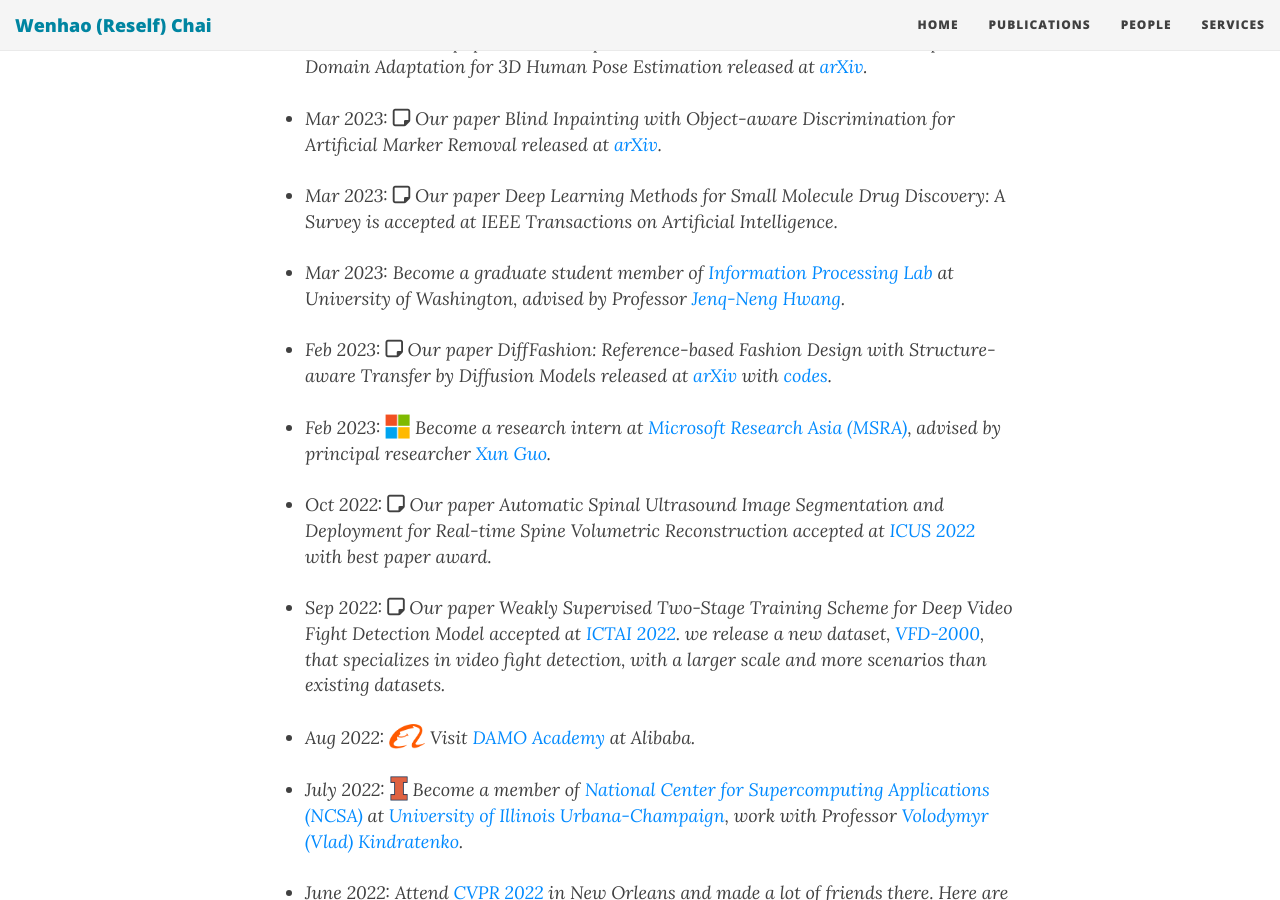
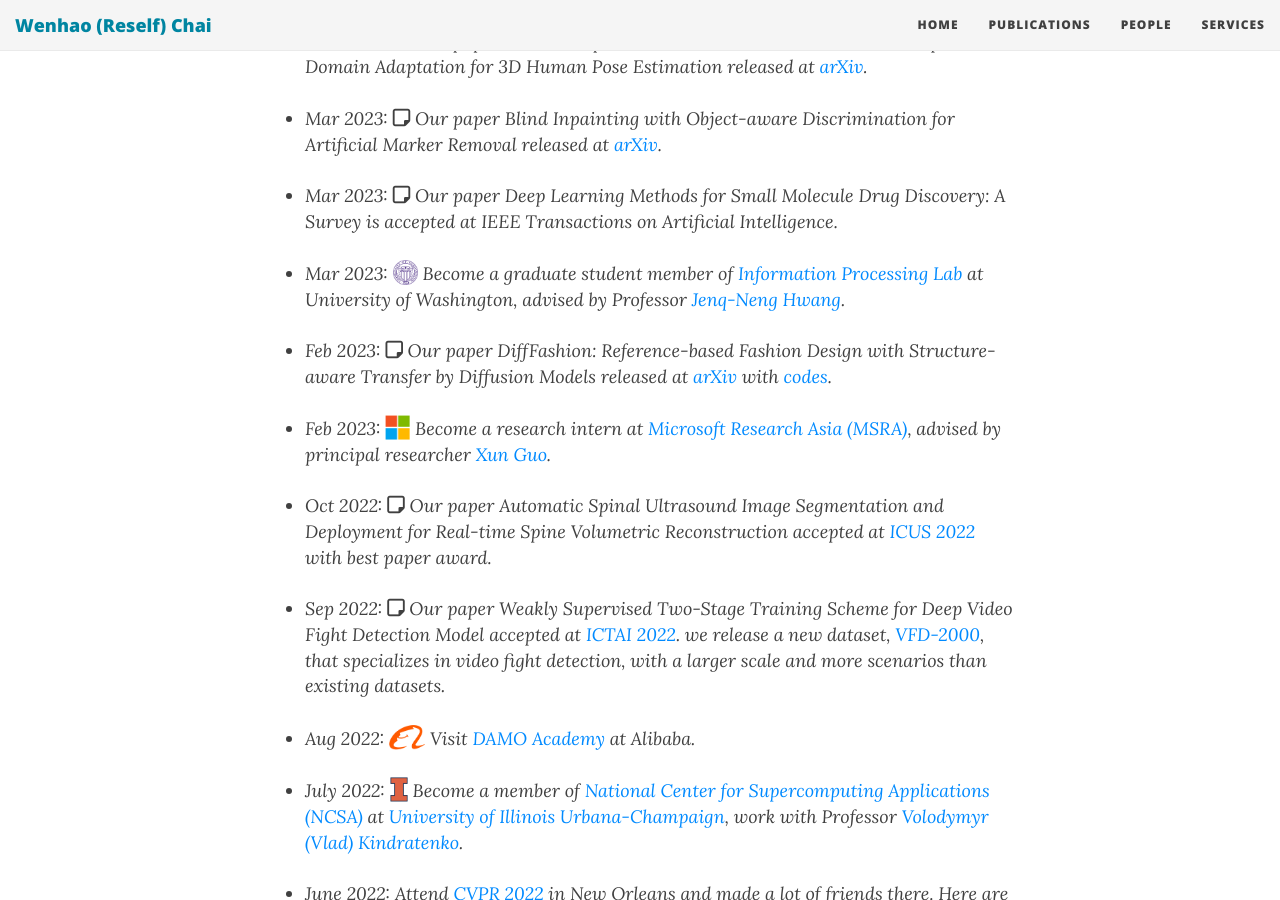
Before and after one commit to hikomal/hikomal.github.io, a Jekyll site: the page built from index.html, in a window 1280 px wide and 900 px high, scrolled down 825 px. Built offline with Jekyll 4.4.1, drawn with Linux system fonts in a browser that asks for light colours; nearby versions of some CDN libraries; the list of posts is cut into pages by our own code.

Commit message:
Update index.html

```diff
--- a/index.html
+++ b/index.html
@@ -37,7 +37,7 @@
 	<li><i>Mar 2023:</i> <i class="fa-regular fa-note-sticky" style="font-size:20px"></i> Our paper <i>Deep Learning Methods for Small Molecule Drug Discovery: A Survey</i> is accepted at IEEE Transactions on Artificial Intelligence.
 	</li><br>
 
-	<li><i>Mar 2023:</i> Become a graduate student member of <a href="https://ipl-uw.github.io/">Information Processing Lab</a> at University of Washington, advised by Professor <a href="https://people.ece.uw.edu/hwang/">Jenq-Neng Hwang</a>.
+	<li><i>Mar 2023:</i> <img src="static/imgs/uw.png" width="25" height="25" style="vertical-align:text-bottom"/> Become a graduate student member of <a href="https://ipl-uw.github.io/">Information Processing Lab</a> at University of Washington, advised by Professor <a href="https://people.ece.uw.edu/hwang/">Jenq-Neng Hwang</a>.
 	</li><br>
 
 	<li><i>Feb 2023:</i> <i class="fa-regular fa-note-sticky" style="font-size:20px"></i> Our paper <i>DiffFashion: Reference-based Fashion Design with Structure-aware Transfer by Diffusion Models</i> released at <a href="https://arxiv.org/abs/2302.06826">arXiv</a> with <a href="https://github.com/Rem105-210/DiffFashion">codes</a>.
```
